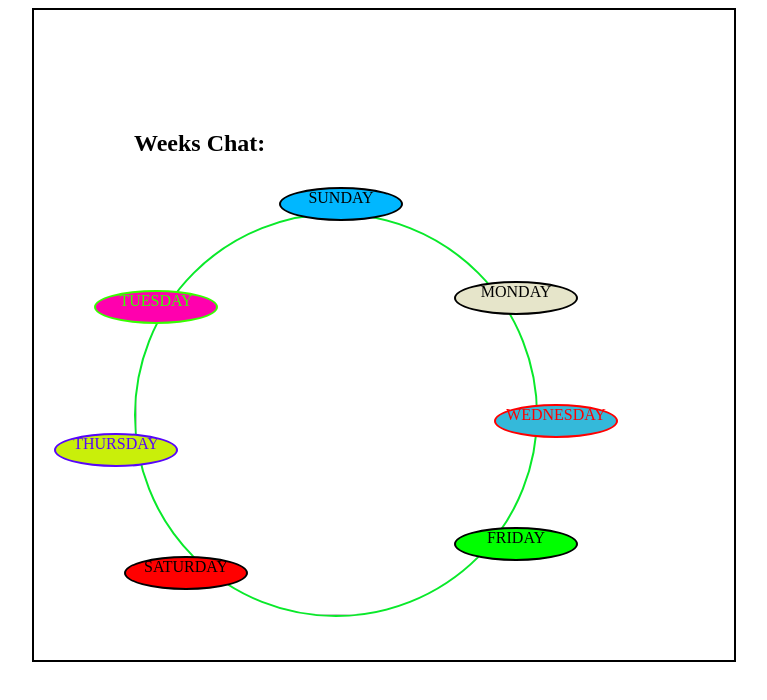
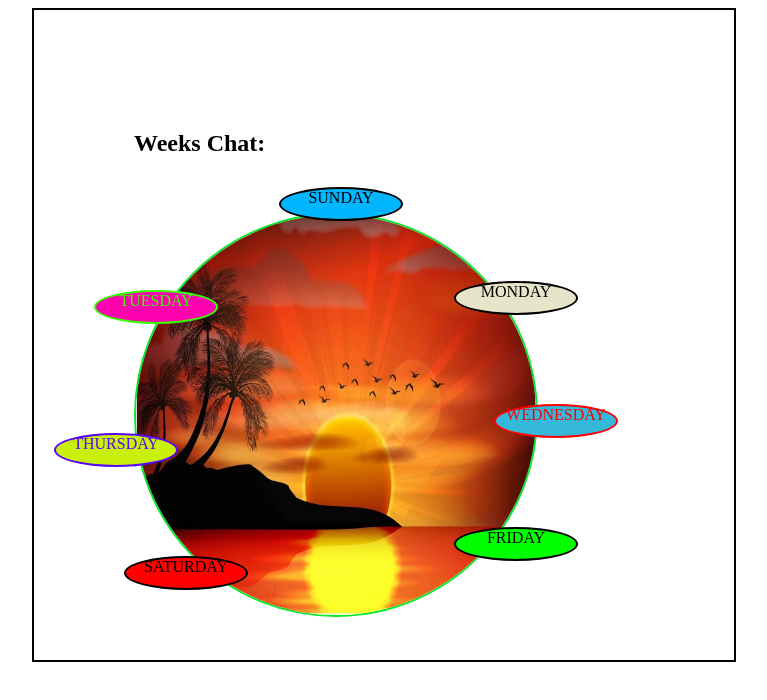
Before and after one commit to saikumardeveloper9948/css_combinators, a plain HTML site: page weeks_chat/weeks chat.html in a window 1280 px wide. Shown: the whole page, without its empty margins (376-1143 px from the left). Drawn offline with Linux system fonts and the light colour scheme.

Commit message:
image added

```diff
--- a/weeks_chat/weeks chat.html
+++ b/weeks_chat/weeks chat.html
@@ -115,7 +115,7 @@
 
     <div class="def"><h2>Weeks Chat:</h2> <br><br>
     <div class="abc">
-        <img src="./multimedia/images/sun_rise.jpg">
+        <img src="./sun_rise.jpg">
     </div>
            <div class="ghi"> SUNDAY</div>
            <div class="jkl">MONDAY</div>
```
Also changed, not shown: weeks_chat/sun_rise.jpg (added).
